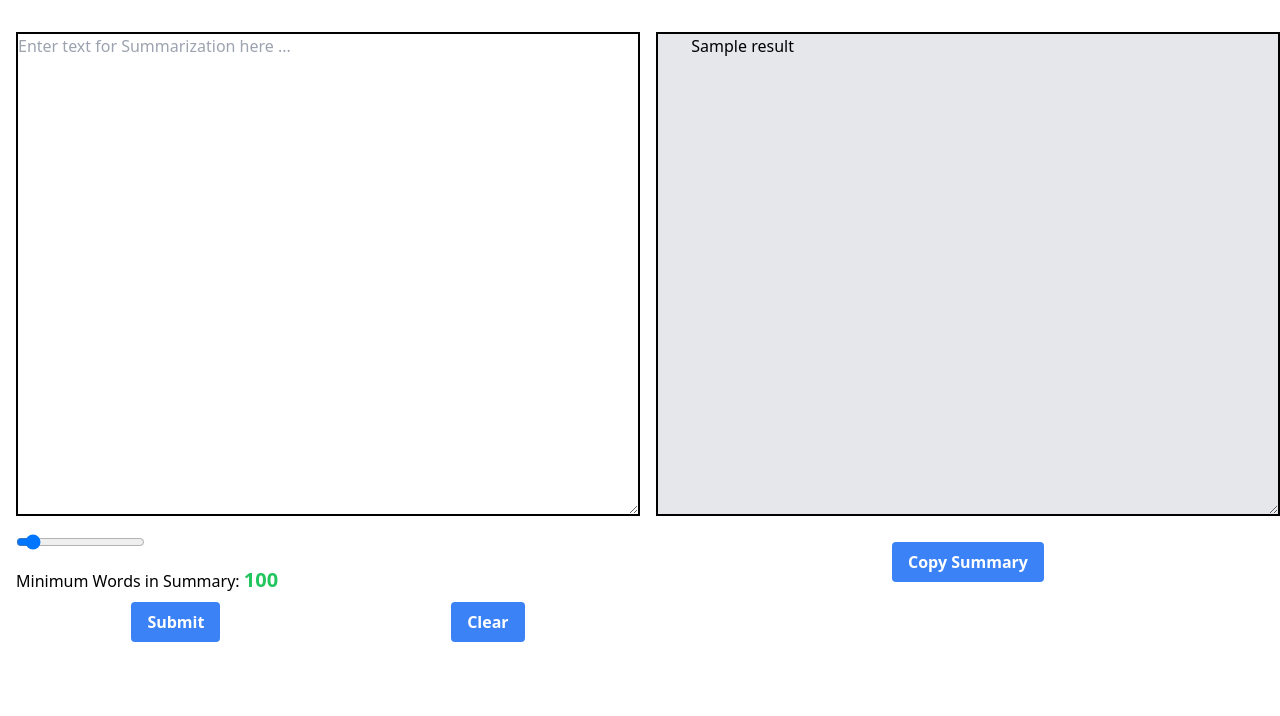
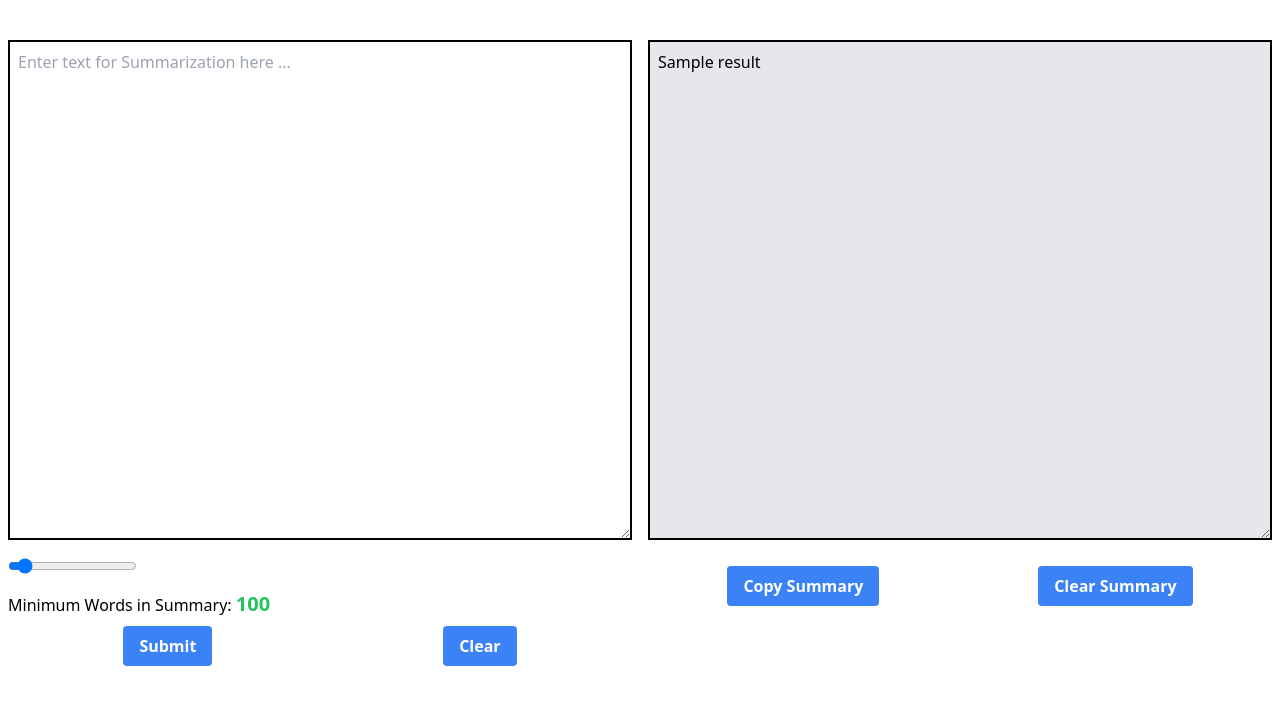
Before and after one commit to varadtote/Data-Summarization-Honors, a Flask app: template templates/index.html in a window 1280 px wide. Shown: the part 84-800 px from the top of the page. Run offline with Flask 3, Linux system fonts and the light colour scheme; the template is opened without the code that fills it: most values are stand-ins (such as "Sample title", 1, 10 or a date in 2020); some libraries are stand-ins or nearby versions.

Commit message:
complete

```diff
--- a/app.py
+++ b/app.py
@@ -1,6 +1,12 @@
 import requests
 from flask import Flask, render_template, url_for
 from flask import request as req
+from dotenv.main import load_dotenv
+import os
+
+load_dotenv()
+
+Token = os.environ['token']
 
 app = Flask(__name__)
 @app.route("/", methods=["GET","POST"])
@@ -11,7 +17,7 @@ def index():
 def summarize():
     if req.method == "POST":
         API_URL = "https://api-inference.huggingface.co/models/facebook/bart-large-cnn"
-        headers = {"Authorization": "Bearer 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"}
+        headers = {"Authorization": Token}
 
         data = req.form["data"]
         maxL = int(req.form["maxL"])
--- /dev/null
+++ b/requirements.txt
@@ -0,0 +1,4 @@
+Flask==2.3.2
+pipreqs==0.4.13
+python-dotenv==1.0.0
+requests==2.31.0
--- a/static/script.js
+++ b/static/script.js
@@ -12,3 +12,8 @@ function copy() {
     textarea.select();
     document.execCommand("copy");
 }
+
+function clearsummary() {
+    let textarea = document.getElementById("textareacopy");
+    textarea.innerHTML = "";
+}
--- a/templates/index.html
+++ b/templates/index.html
@@ -13,10 +13,10 @@
       </div>
     </header>
     <!-- Text Input  -->
-    <div class="main flex">
-      <div class="m-4 w-1/2">
+    <div class="container mx-auto grid lg:grid-cols-2 sm:gid-cols-1">
+      <div class="p-2 mt-4 lg:w-full sm:w-full">
         <form class="flex flex-col" action="{{url_for('summarize')}}" method="post">
-          <textarea name="data" rows="20" cols="50" required class="mb-4 border-2 border-solid border-black" placeholder="Enter text for Summarization here ..."></textarea>
+          <textarea name="data" rows="20" cols="50" required class="p-2 mb-4 border-2 border-solid border-black" placeholder="Enter text for Summarization here ..."></textarea>
           <div class="slidecontainer">
             <input type="range" min="20" max="1000" value="100" class="slider mb-4" name="maxL" id="myRange" />
             <p> Minimum Words in Summary: <span id="demo" class="text-xl font-bold text-green-500"></span>
@@ -29,11 +29,11 @@
         </form>
       </div>
       <!-- Result -->
-      <div class="mt-4 w-1/2">
-        <textarea readonly name="result" id="textareacopy" cols="50" rows="20" class="w-full border-2 border-solid border-black bg-gray-200" placeholder="Your Summary...">
-        {{result}}</textarea>
-        <div class="flex h-24 items-center justify-center">
-          <button onclick="copy()" class="mb-4 rounded bg-blue-500 px-4 py-2 font-bold text-white hover:bg-blue-700" type="reset"> Copy Summary </button>
+      <div class="p-2 mt-4 lg:w-full sm:w-full">
+        <textarea readonly name="result" id="textareacopy" cols="50" rows="20" class="p-2 w-full border-2 border-solid border-black bg-gray-200" placeholder="Your Summary...">{{result}}</textarea>
+        <div class="flex h-24 items-center justify-around">
+          <button onclick="copy()" class="mb-4 rounded bg-blue-500 px-4 py-2 font-bold text-white hover:bg-blue-700 focus:bg-green-300" type="reset"> Copy Summary </button>
+          <button onclick="clearsummary()" class="mb-4 rounded bg-blue-500 px-4 py-2 font-bold text-white hover:bg-blue-700" type="reset"> Clear Summary </button>
         </div>
       </div>
     </div>
```
Also changed, not shown: dummy.py (deleted, +0 -22 lines), 3 other files.
